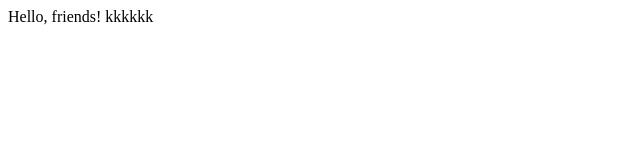
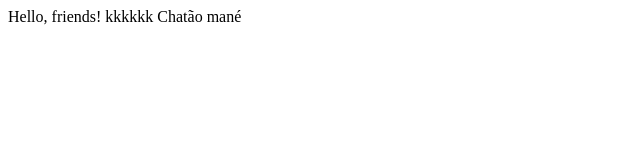
Before and after one commit to rafaeldsx/teste-curso-git, a plain HTML site: page index.html in a window 1280 px wide. Shown: the whole page, without its empty margins (0-640 px from the left). Drawn offline with Linux system fonts and the light colour scheme.

Commit message:
7º commit - testando apenas.

```diff
--- a/index.html
+++ b/index.html
@@ -10,3 +10,4 @@
 </body>
 </html>
 kkkkkk
+Chatão mané
```
Also changed, not shown: 1 other file.
